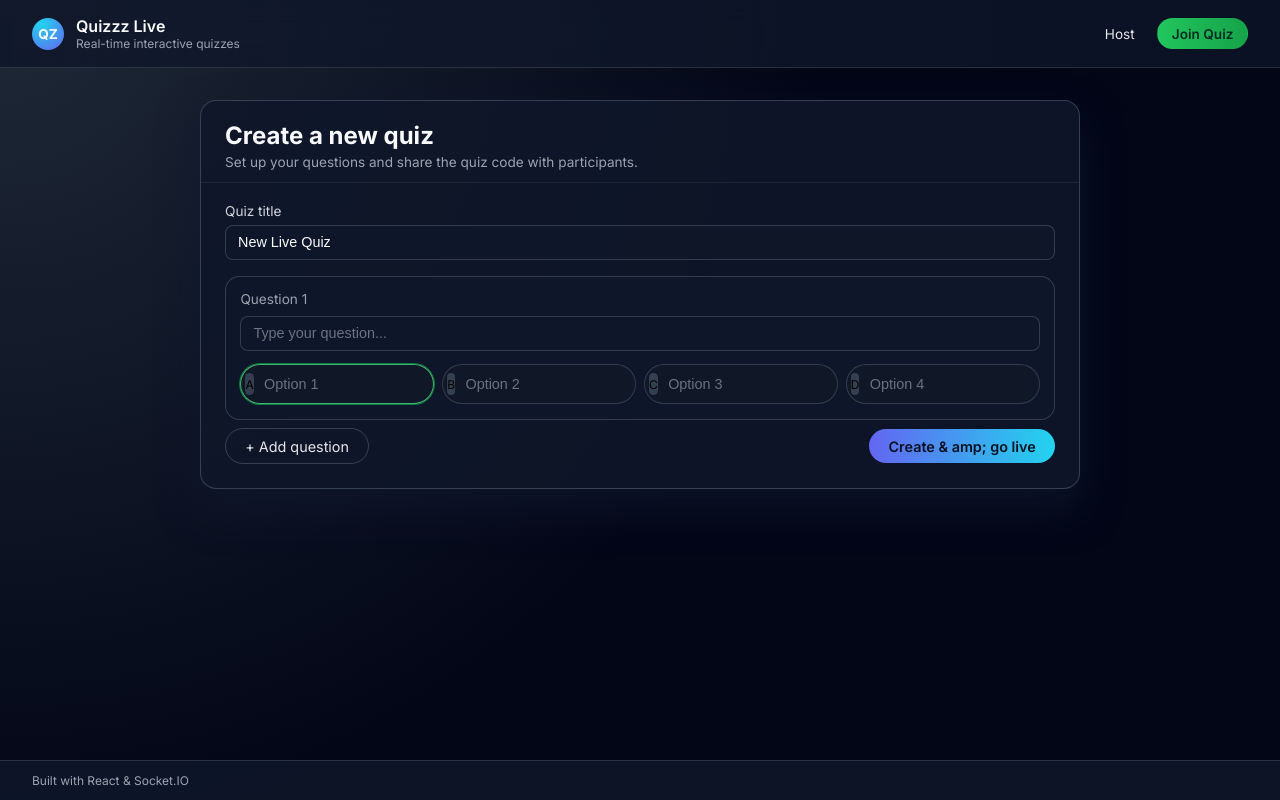
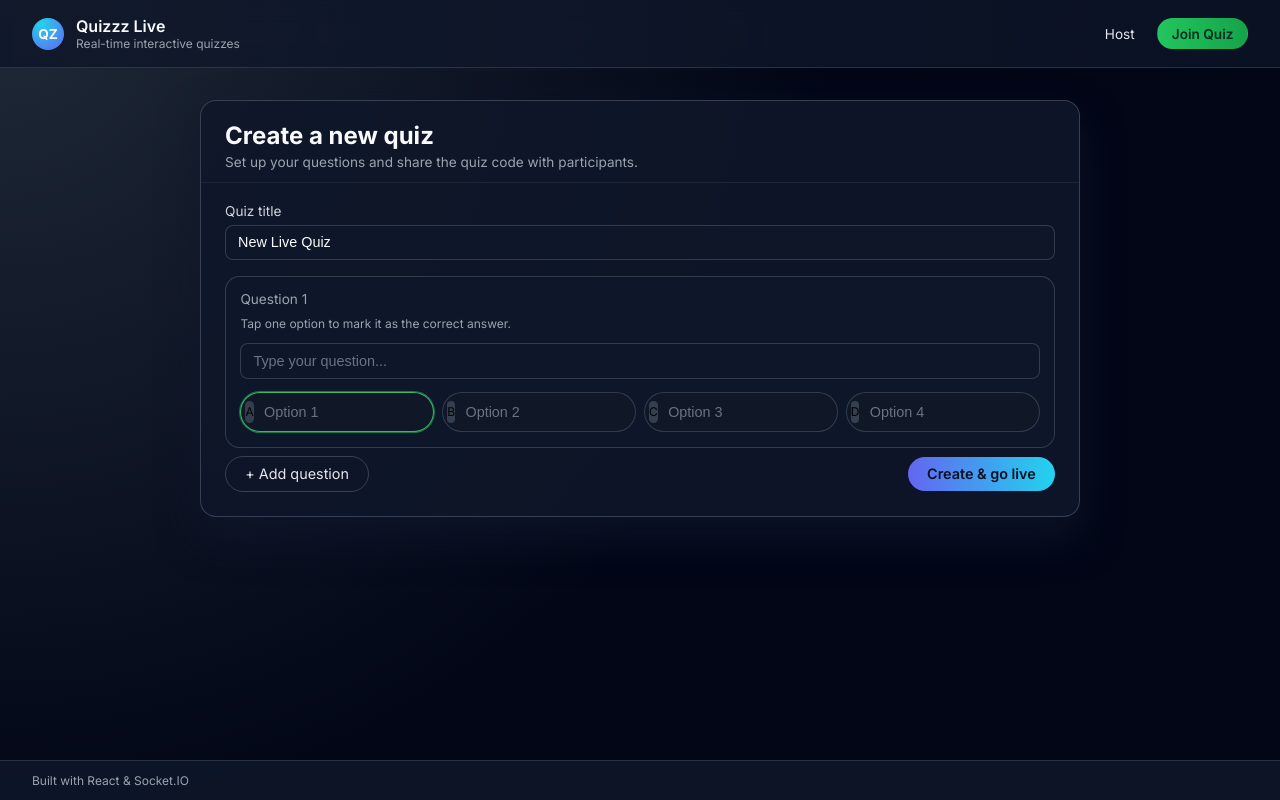
Before and after one commit to CheranV-013/Quiz, a React (Vite) app: page /host in a window 1280 px wide. Built offline with nearby package versions, Linux system fonts and the light colour scheme; no server answers.

Commit message:
fix vercel routing

```diff
--- a/package.json
+++ b/package.json
@@ -10,6 +10,7 @@
     "preview": "vite preview"
   },
   "dependencies": {
+    "cors": "^2.8.5",
     "express": "^4.21.2",
     "react": "^18.3.1",
     "react-dom": "^18.3.1",
--- a/src/host/HostLobby.jsx
+++ b/src/host/HostLobby.jsx
@@ -109,6 +109,9 @@ const HostLobby = () => {
                   </button>
                 )}
               </div>
+              <p className="muted" style={{ fontSize: '0.75rem', margin: '0 0 0.25rem' }}>
+                Tap one option to mark it as the correct answer.
+              </p>
               <input
                 type="text"
                 value={q.text}
@@ -146,7 +149,7 @@ const HostLobby = () => {
           </button>
           <div className="spacer" />
           <button type="submit" className="btn btn-primary" disabled={isCreating || !socket}>
-            {isCreating ? 'Creating…' : 'Create & amp; go live'}
+            {isCreating ? 'Creating…' : 'Create & go live'}
           </button>
         </div>
         {error && <div className="error-banner">{error}</div>}
--- a/src/socket/SocketContext.jsx
+++ b/src/socket/SocketContext.jsx
@@ -7,8 +7,13 @@ export const SocketProvider = ({ children }) => {
   const [socket, setSocket] = useState(null);
 
   useEffect(() => {
-    const s = io({
-      path: '/socket.io'
+    // If VITE_SOCKET_URL is set, connect to that URL (useful for production),
+    // otherwise connect to the same origin and let Vite proxy /socket.io -> :4000 in dev.
+    const socketUrl = import.meta.env.VITE_SOCKET_URL || undefined;
+
+    const s = io(socketUrl, {
+      path: '/socket.io',
+      transports: ['websocket', 'polling']
     });
 
     setSocket(s);
```
Also changed, not shown: 2 other files (tests, documents, lock files or other folders).
